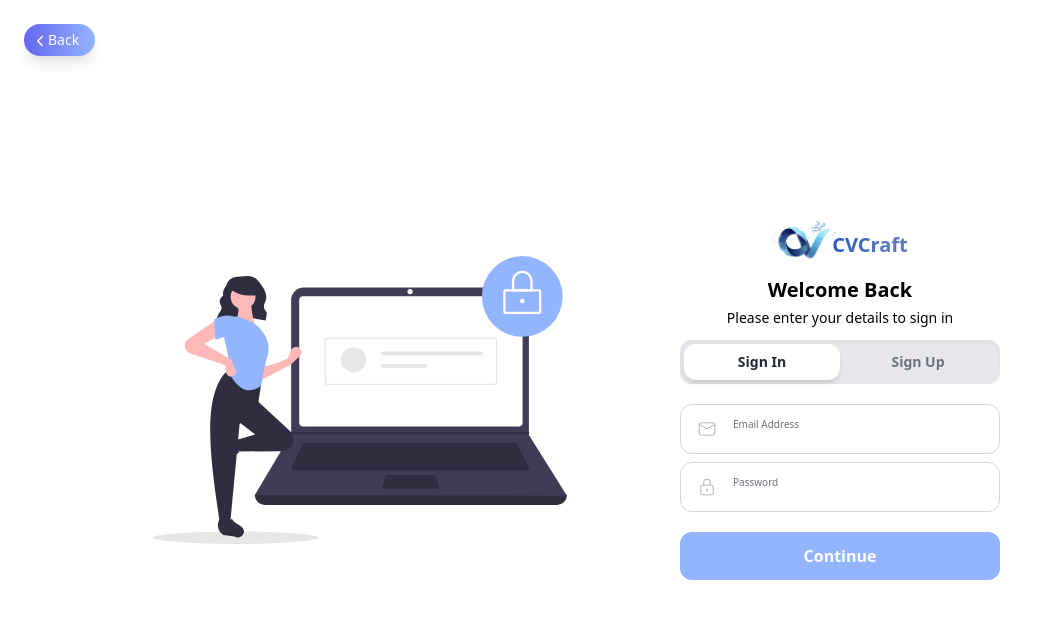
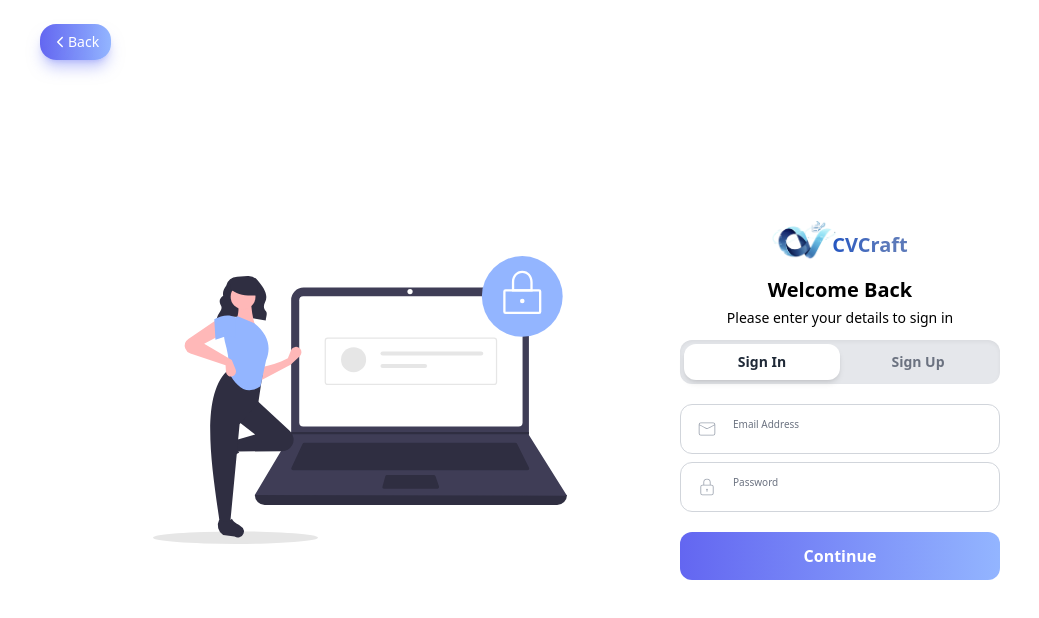
Before and after one commit to farhanadil1/CVCraft, a React (Create React App) app in the folder frontend/: page /auth in a window 1280 px wide. Shown: the top 618 px of the page, without its empty margins (0-1039 px from the left). Built offline with nearby package versions, Linux system fonts and the light colour scheme.

Commit message:
enhanced the design of back button and resized image.

```diff
--- a/frontend/src/pages/Auth.js
+++ b/frontend/src/pages/Auth.js
@@ -112,11 +112,23 @@ export default function Auth() {
       {/* Left side illustration */}
       <div className="hidden md:flex justify-center items-center relative p-8">
         <button
-          onClick={() => navigate(-1)}
-          className="absolute bg-gradient-to-r py-1.5 px-4 shadow-lg hover:scale-110 transition-transform duration-300 from-indigo-500 to-primary rounded-2xl top-6 left-6 flex items-center text-sm text-white"
-        >
-          <IoIosArrowBack className="h-4 w-4 mt-[2.5px] -ml-2" /> Back
-        </button>
+      onClick={() => navigate(-1)}
+      className="absolute top-6 left-10 flex items-center text-sm font-medium text-white
+                 bg-gradient-to-r from-indigo-500 to-primary
+                 py-2 px-3 rounded-2xl
+                 shadow-lg shadow-indigo-400/50
+                 backdrop-blur-sm
+                 transform transition-all duration-300
+                 hover:scale-105 hover:shadow-2xl hover:from-indigo-400 hover:to-purple-300
+                 active:scale-95 active:shadow-md
+                overflow-hidden">
+      <span className="absolute -left-2 top-1/2 -translate-y-1/2 w-6 h-6 bg-indigo-400 rounded-full opacity-30 blur-xl animate-pulse"></span>
+      <IoIosArrowBack className="h-4 w-4 z-10 relative" />
+      <span className="relative z-10">Back</span>
+    </button>
+
+
+
         <img src="./security.svg" alt="security" className="h-72 ml-20 object-contain" draggable={false} />
       </div>
 
@@ -193,7 +205,7 @@ export default function Auth() {
             <button
               type="submit"
               disabled={loading}
-              className="w-full py-3 mt-3 text-white font-semibold rounded-xl bg-primary hover:bg-accent transition-all"
+              className="w-full py-3 mt-3 text-white font-semibold rounded-xl bg-gradient-to-r from-indigo-500 to-primary hover:bg-accent transition-all"
             >
               {loading ? "Processing..." : "Continue"}
             </button>
```
Also changed, not shown: frontend/public/iPhone.png.
